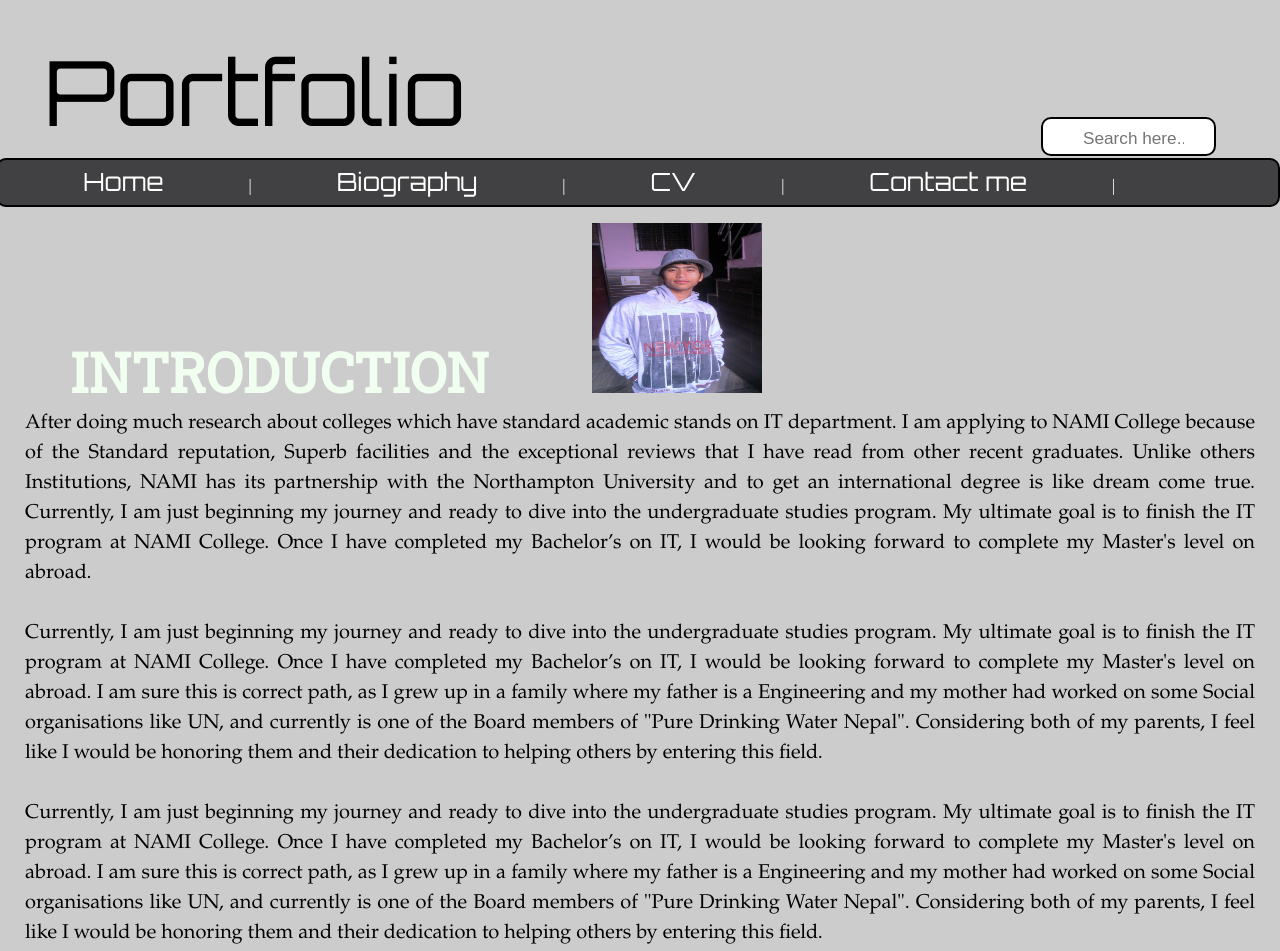
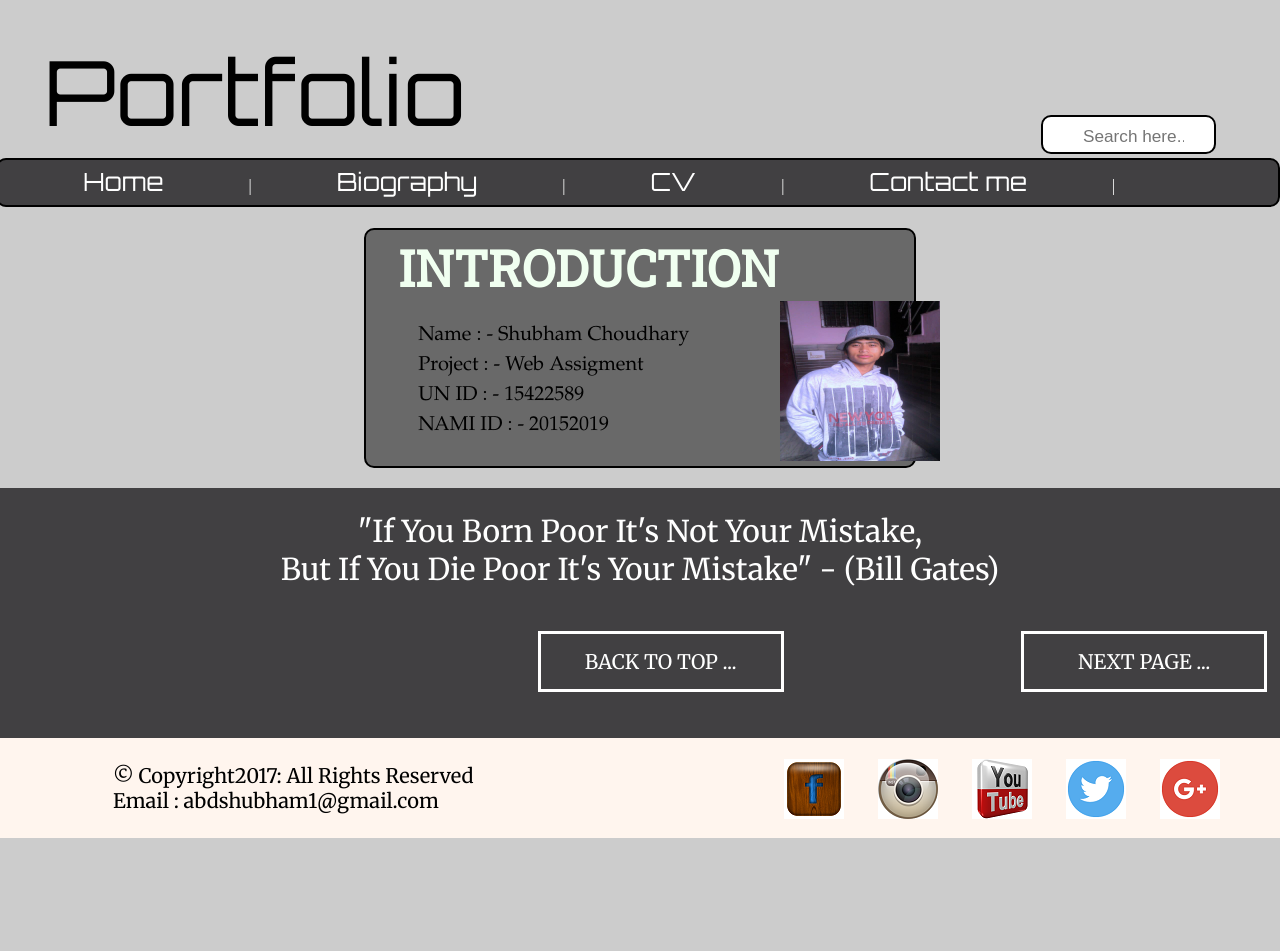
Before and after one commit to shubham101/csy1018-assign1, a plain HTML site: page index.html in a window 1280 px wide. Shown: the top 951 px of the page. After the commit the page ends 839 px from the top, so only its background shows below. Drawn offline with Linux system fonts and the light colour scheme; files that its build step writes are made by us from their sources.

Commit message:
added changes in index page
changes the look of  index page

```diff
--- a/css/main.css
+++ b/css/main.css
@@ -5,8 +5,8 @@ body {
   background-color: #cccccc;
  /* margin-top: 0%;
   margin-left: 0%;
-  margin-right: 0%;
-  margin-bottom: 0%;*/
+  margin-right: 0%;*/
+  margin-bottom: 100%;
   height: 100%;
   margin: auto;
 }
@@ -45,14 +45,14 @@ body {
     border-radius: 10px;
     font-size: 17.2px;
     background-color: white;
-    background-image: url("images/search.png");
+    background-image: url('images/search.png');
     background-position: 3px 6px;
     background-repeat: no-repeat;
     padding: 9px 30px 5px 40px;
     -webkit-transition: width 0.3s ease-in-out;
     transition: width 0.3s ease-in-out;
     float: right;
-    margin-top: -3.4%;
+    margin-top: -3.5%;
 }
 
 #search input[type=text]:focus {
@@ -99,15 +99,18 @@ body {
 
 /*mainpart starts here*/
 
-/*#mainpart {
+#mainpart {
   height: auto;
-  width: 40%;
+  width: 42%;
   background-color: #696969;
   margin: auto;
-  margin-top: 15px;
-  padding: 10px 12px 0px 12px;
+  margin-top: 25px;
+  padding: 0px 0px 15px 10px;
+  border: 2px solid black;
+  border-radius: 10px;
   flex-flow: row wrap;
-}*/
+  margin-bottom: 20px;
+}
 
 /*.content {
   font-family: "Palatino Linotype";
@@ -119,24 +122,27 @@ body {
   margin-left: -90px;
   padding: 0px 0px 50px 100px;
   flex-flow: row wrap;
-
+}*/
   /**text-align: center;**/
 
 .content {
    font-family: "Roboto Slab", serif;
-   font-size: 55px;
+   font-size: 50px;
    font-weight: 600;
    height: 70px;
    color: #F0FFF0;
-   padding: 10px 0px 85px 70px;
+   margin-left: -38px;
+   margin-bottom: 106px;
+   padding: 5px 0px 40px 60px;
    flex-flow: row wrap;
-   margin-top: 10px;
 }
 
 .content img{
-   width: 170px;
-   height: 170px;
-   padding: 0px 0px 0px 90px;
+   width: 160px;
+   height: 160px;
+   padding: 0px 0px 0px 8px;
+   margin-bottom: -80px;
+   margin-left: 374px;     /*changes need to be made*/
    cursor: pointer;
    flex-flow: row wrap;
 }
@@ -148,9 +154,8 @@ body {
    color: black;
    text-align: justify;
    line-height: 30px;
-   margin-top: 30px;
-   margin-left: 25px;
-   margin-right: 25px;
+   margin-top: -75px;
+   margin-left: 20px;
 }
 
  /*Biography page starts from here*/
--- a/index.html
+++ b/index.html
@@ -21,7 +21,8 @@
 
              <div id="search">
                <form>
-                  <input type="text" name="search" placeholder="Search here...">
+                  <input type="text" name="search" placeholder= "Search here...">
+
                 </form>
             </div>
 
@@ -42,27 +43,19 @@
                 <a href="index.html">
                   <img src="images/dj.jpg" alt="image" height="100" width="100">
                 </a>
+
+              <div class="intro">
+            <p>
+              Name : - Shubham Choudhary<br>
+              Project : - Web Assigment <br>
+              UN ID : - 15422589 <br>
+              NAMI ID : - 20152019 <br>
+            </p>
+
+          </div>
+
               </div>
           </div>
-
-					<div class="intro">
-              <p>
-                After doing much research about colleges which have standard academic stands on IT department. I am applying to NAMI College because of the Standard reputation, Superb facilities and the exceptional reviews that I have read from other recent graduates. Unlike others Institutions, NAMI has its partnership with the Northampton University and to get an international degree is like dream come true.
-                Currently, I am just beginning my journey and ready to dive into the undergraduate studies program. My ultimate goal is to finish the IT program at NAMI College. Once I have completed my Bachelor’s on IT, I would be looking forward to complete my Master's level on abroad.
-              </p>
-              <p>
-                Currently, I am just beginning my journey and ready to dive into the undergraduate studies program. My ultimate goal is to finish the IT program at NAMI College. Once I have completed my Bachelor’s on IT, I would be looking forward to complete my Master's level on abroad. I am sure this is correct path, as I grew up in a family where my father is a Engineering and my mother had worked on some Social organisations like UN, and currently is one of the Board members of "Pure Drinking Water Nepal". Considering both of my parents, I feel like I would be honoring them and their dedication to helping others by entering this field.
-              </p>
-              <p>
-                Currently, I am just beginning my journey and ready to dive into the undergraduate studies program. My ultimate goal is to finish the IT program at NAMI College. Once I have completed my Bachelor’s on IT, I would be looking forward to complete my Master's level on abroad. I am sure this is correct path, as I grew up in a family where my father is a Engineering and my mother had worked on some Social organisations like UN, and currently is one of the Board members of "Pure Drinking Water Nepal". Considering both of my parents, I feel like I would be honoring them and their dedication to helping others by entering this field.
-              </p>
-              <p>
-                Currently, I am just beginning my journey and ready to dive into the undergraduate studies program. My ultimate goal is to finish the IT program at NAMI College. Once I have completed my Bachelor’s on IT, I would be looking forward to complete my Master's level on abroad. I am sure this is correct path, as I grew up in a family where my father is a Engineering and my mother had worked on some Social organisations like UN, and currently is one of the Board members of "Pure Drinking Water Nepal". Considering both of my parents, I feel like I would be honoring them and their dedication to helping others by entering this field.
-              </p>
-              <p>
-                Currently, I am just beginning my journey and ready to dive into the undergraduate studies program. My ultimate goal is to finish the IT program at NAMI College. Once I have completed my Bachelor’s on IT, I would be looking forward to complete my Master's level on abroad. I am sure this is correct path, as I grew up in a family where my father is a Engineering and my mother had worked on some Social organisations like UN, and currently is one of the Board members of "Pure Drinking Water Nepal". Considering both of my parents, I feel like I would be honoring them and their dedication to helping others by entering this field.
-              </p>
-    	    </div>
 
 				<div id="end">
             <p>
```
Also changed, not shown: biography.html (+4 -0 lines), search.png (added), wireframe/Biography.jpg (added), wireframe/CV.jpg (added), wireframe/Contact me.jpg (added), wireframe/HomePage.jpg (added), 1 other file.
